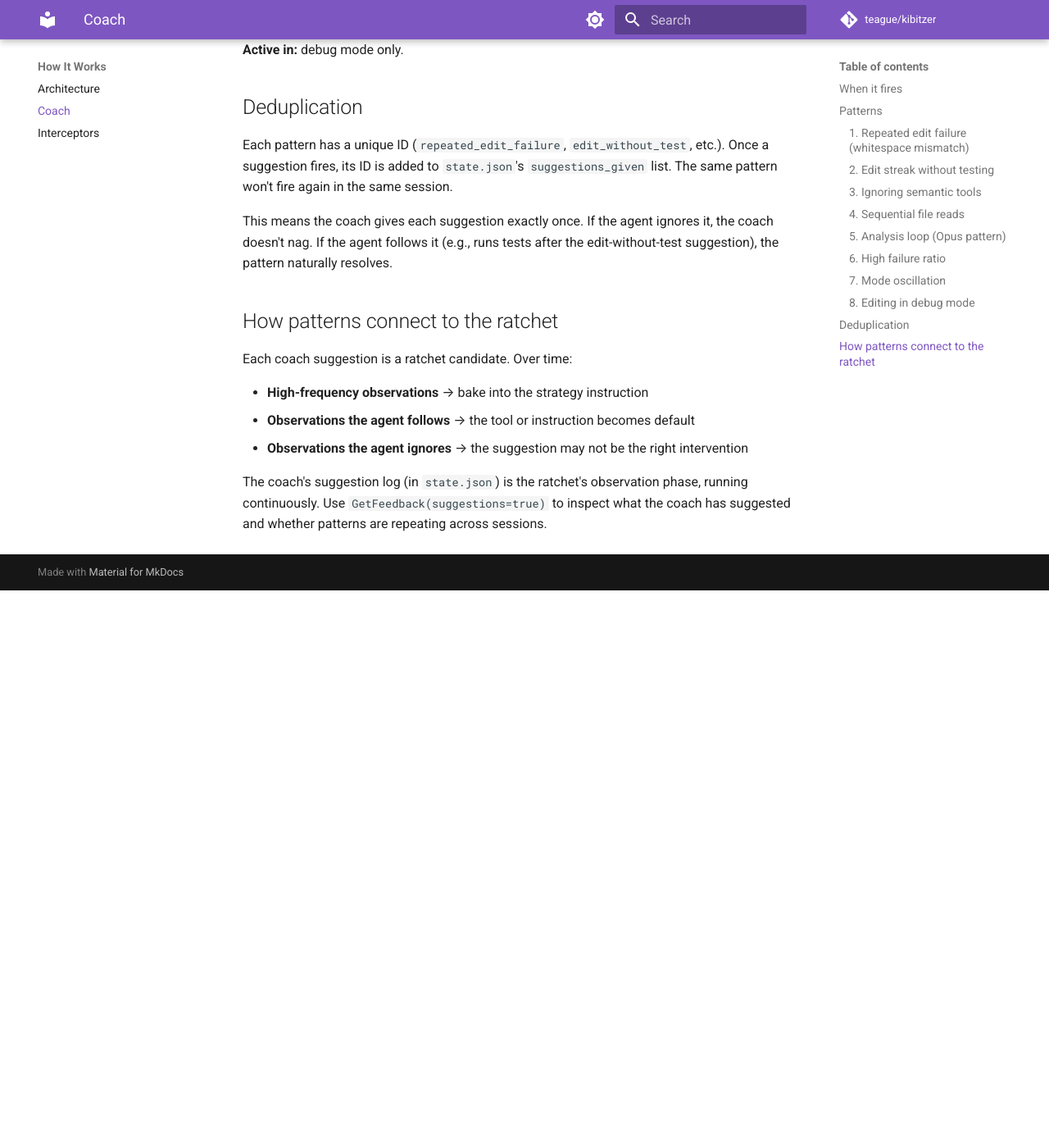
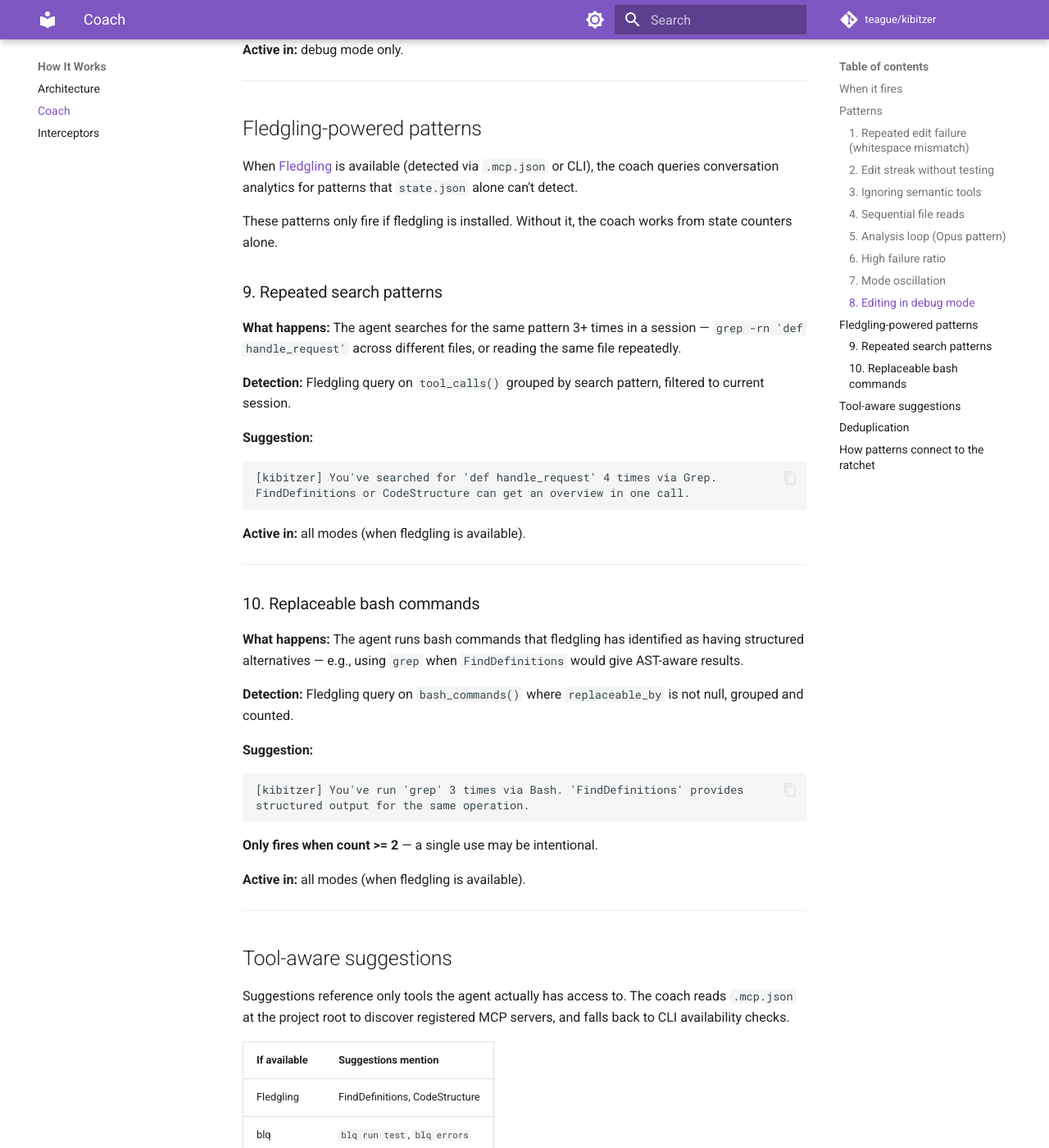
Before and after one commit to teaguesterling/kibitzer, an MkDocs documentation site: the page built from docs/coach.md, in a window 1280 px wide and 1400 px high, scrolled down 4332 px. Shown: the whole window at 82% size. Built offline with MkDocs 1.6.1 and Material for MkDocs 9.7.7, drawn with Linux system fonts in a browser that asks for light colours; comment, search, counter and statistics services are not loaded; before the commit the page ends 5052 px from its top, so only the background shows below that; some of the changed text lies outside the part shown.

Commit message:
docs: update for v0.1.3 — fledgling queries, tool-aware suggestions, resilience, optional deps

````diff
--- a/docs/coach.md
+++ b/docs/coach.md
@@ -162,6 +162,69 @@
 
 **Active in:** debug mode only.
 
+---
+
+## Fledgling-powered patterns
+
+When [Fledgling](https://github.com/teague/source-sextant) is available (detected via `.mcp.json` or CLI), the coach queries conversation analytics for patterns that `state.json` alone can't detect.
+
+These patterns only fire if fledgling is installed. Without it, the coach works from state counters alone.
+
+### 9. Repeated search patterns
+
+**What happens:** The agent searches for the same pattern 3+ times in a session — `grep -rn 'def handle_request'` across different files, or reading the same file repeatedly.
+
+**Detection:** Fledgling query on `tool_calls()` grouped by search pattern, filtered to current session.
+
+**Suggestion:**
+```
+[kibitzer] You've searched for 'def handle_request' 4 times via Grep.
+FindDefinitions or CodeStructure can get an overview in one call.
+```
+
+**Active in:** all modes (when fledgling is available).
+
+---
+
+### 10. Replaceable bash commands
+
+**What happens:** The agent runs bash commands that fledgling has identified as having structured alternatives — e.g., using `grep` when `FindDefinitions` would give AST-aware results.
+
+**Detection:** Fledgling query on `bash_commands()` where `replaceable_by` is not null, grouped and counted.
+
+**Suggestion:**
+```
+[kibitzer] You've run 'grep' 3 times via Bash. 'FindDefinitions' provides
+structured output for the same operation.
+```
+
+**Only fires when count >= 2** — a single use may be intentional.
+
+**Active in:** all modes (when fledgling is available).
+
+---
+
+## Tool-aware suggestions
+
+Suggestions reference only tools the agent actually has access to. The coach reads `.mcp.json` at the project root to discover registered MCP servers, and falls back to CLI availability checks.
+
+| If available | Suggestions mention |
+|---|---|
+| Fledgling | FindDefinitions, CodeStructure |
+| blq | `blq run test`, `blq errors` |
+| jetsam | `jetsam save`, `jetsam sync` |
+
+If a tool isn't available, the coach gives generic advice instead:
+
+- With fledgling: "FindDefinitions or CodeStructure can get an overview in one call."
+- Without fledgling: "Consider batching reads or searching for specific patterns with Grep."
+
+The `semantic_underuse` pattern (pattern 3) doesn't fire at all if fledgling isn't available — there's no point suggesting a tool the agent can't use.
+
+---
+
+**Active in:** debug mode only.
+
 ## Deduplication
 
 Each pattern has a unique ID (`repeated_edit_failure`, `edit_without_test`, etc.). Once a suggestion fires, its ID is added to `state.json`'s `suggestions_given` list. The same pattern won't fire again in the same session.
````
Also changed, not shown: docs/architecture.md (+8 -4 lines), docs/configuration.md (+23 -0 lines), docs/index.md (+6 -0 lines), docs/integration.md (+24 -5 lines), docs/plans/agent-kibitzer.md (added, +75 -0 lines), docs/plans/user-kibitzer.md (added, +58 -0 lines).
